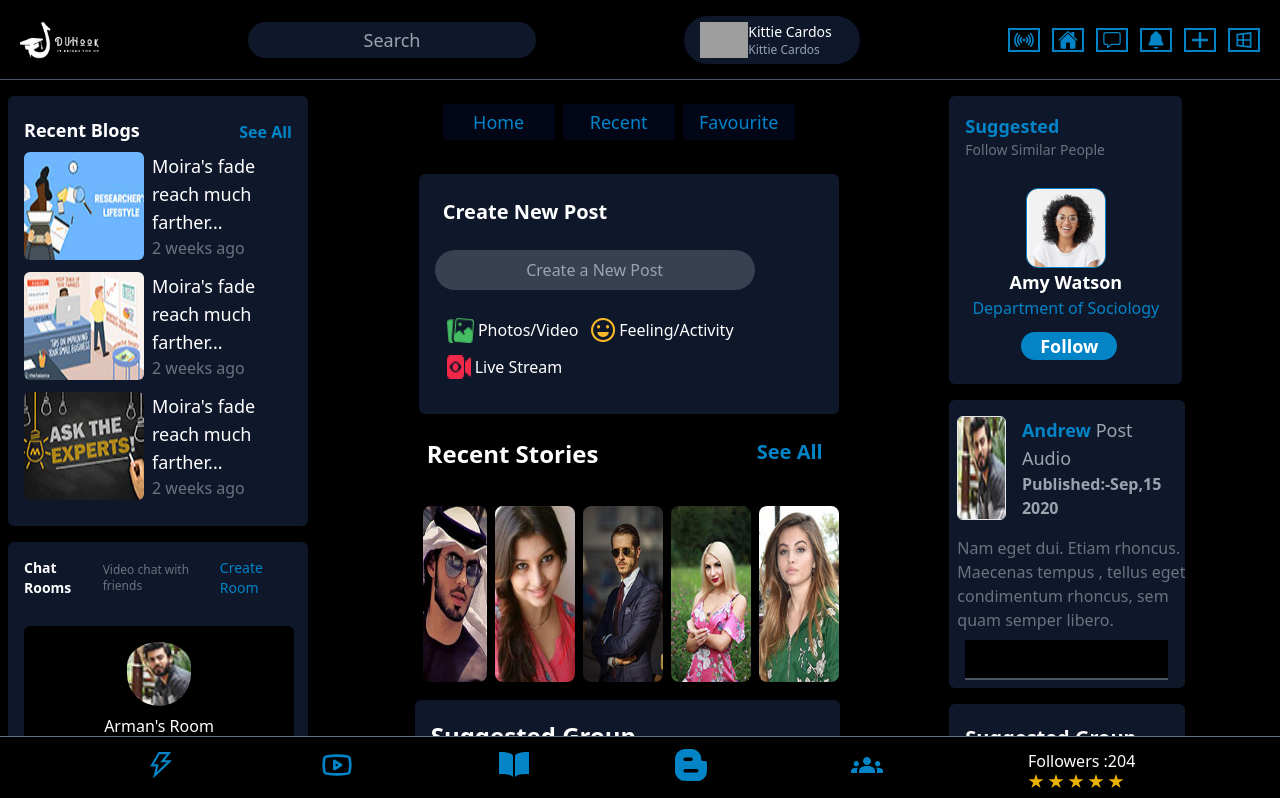
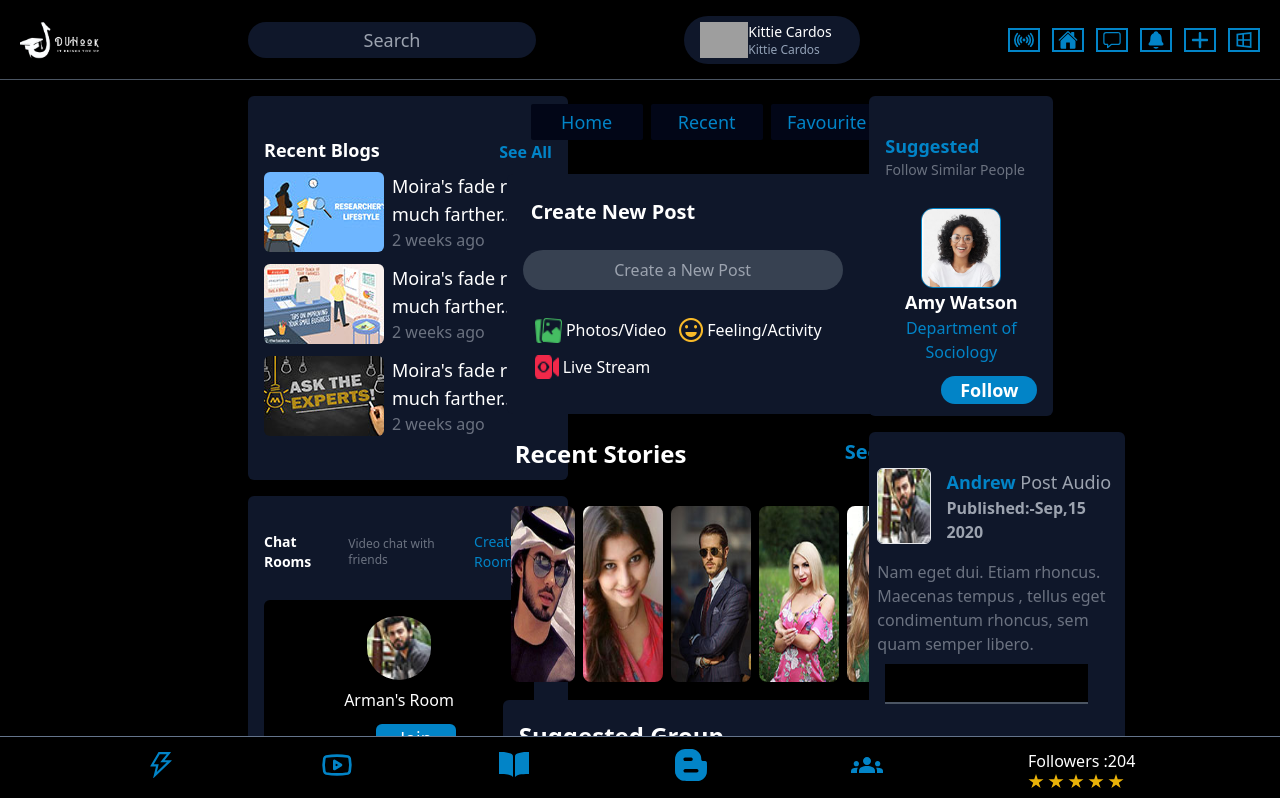
Before and after one commit to s4bbi/duhook, a React (Vite) app: page / in a window 1280 px wide. Shown: the top 798 px of the page. Built offline with nearby package versions, Linux system fonts and the light colour scheme; grey boxes are pictures that could not be loaded.

Commit message:
mdg-test

```diff
--- a/src/pages/CompanyHome.jsx
+++ b/src/pages/CompanyHome.jsx
@@ -70,7 +70,7 @@ const CompanyHome = () => {
       </div>
       <div className='flex flex-col sm:flex-row sm:justify-center'>
       <div className='pt-14 px-4 '>
-        <div className='bg-white h-[150px] w-[395px] rounded-lg p-5 sm:w-[290px] sm:h-[200px]'>
+        <div className='bg-white h-[150px] w-[395px] rounded-lg p-5 sm:w-[290px] sm:h-[200px] md:w-[405px] md:h-[150px]'>
           <div className='flex'>
             <div className='h-12 bg-sky-600 w-24 m-2 p-2 rounded-md'>
             <IoMdCheckboxOutline className='h-8 w-6'/>
@@ -86,7 +86,7 @@ const CompanyHome = () => {
         </div>
 
         <div className='pt-14 px-4'>
-        <div className='bg-white h-[150px] w-[395px] rounded-lg p-5 sm:w-[290px] sm:h-[200px]'>
+        <div className='bg-white h-[150px] w-[395px] rounded-lg p-5 sm:w-[290px] sm:h-[200px] md:w-[405px] md:h-[150px]'>
         <div className='flex'>
             <div className='h-12 bg-sky-600 w-24 m-2 p-2 rounded-md'>
             <FaRegCirclePlay className='h-8 w-6'/>
@@ -103,7 +103,7 @@ const CompanyHome = () => {
         </div>
 
         <div className='pt-14 px-4'>
-        <div className='bg-white h-[150px] w-[395px] rounded-lg p-5 sm:w-[290px] sm:h-[200px]'>
+        <div className='bg-white h-[150px] w-[395px] rounded-lg p-5 sm:w-[290px] sm:h-[200px] md:w-[405px] md:h-[150px]'>
         <div className='flex'>
             <div className='h-12 bg-sky-600 w-24 m-2 p-2 rounded-md'>
             <FaRegClock className='h-8 w-6'/>
@@ -157,27 +157,25 @@ const CompanyHome = () => {
           <div className='sm:flex sm:justify-'>
           <div className='pt-4 px-4'>
         <HiLightBulb className='w-14 h-14 text-sky-600 sm:w-24 sm:h-24'/>
-        <h1 className='text-2xl sm:text-6xl sm:py-5'>Measure Your Scientific impact</h1>
+        <h1 className='text-2xl sm:text-5xl sm:py-5'>Measure Your Scientific impact</h1>
         <h1 className='text-gray-400 sm:text-2xl'>Get an depth stats on whole been reading your work and keep track of your citations</h1>
         </div>
         <div>
 
         </div>
         <div className='pt-6 px-4 border-4 border-dotted pb-6 my-5 mx-5 border-sky-600 rounded-md'>
-          <img src={avatar01} className='rounded-md sm:w-[690px]'></img>
+          <img src={avatar01} className='rounded-md sm:w-[450px] '></img>
           </div>
-
-
           </div>
           <div className='sm:flex sm:justify-between'>
           <div className='pt-6 px-4 border-4 border-dotted pb-6 mt-5 mx-5 border-sky-600 rounded-md '>
-          <img src={avatar02} className='rounded-md sm:w-[800px]'></img>
+          <img src={avatar02} className='rounded-md sm:w-[600px]'></img>
         </div>
         <div>
         <div className='mt-4'>
           <BiSolidNetworkChart className='w-16 h-10 text-sky-600 sm:w-24 sm:h-24'/>
         </div>
-        <h1 className='text-5xl m-4'>Connect with Your scientific Community</h1>
+        <h1 className='sm:text-5xl m-4 '>Connect with Your scientific Community</h1>
 
         <div className='flex flex-row flex-wrap gap-2 m-4 sm:py-4'>
           <button className='btn rounded-3xl border-sky-600 border-2 w-fit h-10 text-md px-4'>Engineering</button>
@@ -203,20 +201,20 @@ const CompanyHome = () => {
             <h1 className="underline text-lg font-semibold sm:font-medium sm:text-2xl">Join our community of scientist</h1>
             <button className="btn rounded-full w-32 sm:w-40 sm:mt-4 sm:h-12 bg-sky-600 border-2 border-blue-500 text-white h-8 cursor-pointer hover:rounded-md hover:bg-sky-600 hover:text-white text-lg pb-2 mt-2 font-medium">Join Free Now</button>
         </div>
-        <div className='sm:h-[500px] h-80 sm:my-10'>
+        <div className='sm:h-[500px] h-80 sm:my-10 '>
           <img src={parallel} className='sm:h-[500px] h-80 object-cover' alt="" />
         </div>
         <h1 className='text-center text-xl my-4 sm:text-5xl'>Recent Events</h1>
         <h1 className='text-slate-400 text-center sm:text-lg'>Our Recent News about the events</h1>
-        <div className='pt-6 px-4 border-2 pb-6 mt-5 mx-5 border-white rounded-md'>
-          <img src={blog} className='rounded-md sm:w-[930px]'></img>
-          <div className='flex gap-2 p-2 text-slate-400'>
+        <div className='pt-6 px-4 border-2 pb-6 mt-5 mx-5 border-white rounded-md '>
+          <img src={blog} className='rounded-md sm:w-[930px] mx-auto'></img>
+          <div className='flex gap-2 p-2 text-slate-400 md:justify-center'>
             <img src={post} className='rounded-full h-10 w-10 border '></img>
             <h1 className='text-lg sm:text-xl'>Saden joe </h1>
             <GoHeartFill className='w-10 h-6 sm:w-10 sm:h-8'/>
             <h1 className='text-lg sm:text-xl'>1.3k</h1>
           </div>
-          <div className='flex gap-2 p-2 text-slate-400'>
+          <div className='flex gap-2 p-2 text-slate-400 md:justify-center'>
             <div className='w-12 sm:w-16 sm:h-14 sm:pt-5 bg-sky-600 text-center text-white rounded-md border-b-2 border-dotted'>06 Aug</div>
             <h1 className='text-sky-600 mt-2'>Oddo is coming to Dubai in 2020</h1>
           </div>
--- a/src/pages/Homepage.jsx
+++ b/src/pages/Homepage.jsx
@@ -27,14 +27,14 @@ import Suggested from "../assets/Images/speak-1.jpg";
 const Homepage = () => {
   return (
     <div className="w-full h-[100%] bg-black py-4 flex flex-wrap gap-4 items-center text-white ">
-      <div className="sm:grid sm:grid-cols-3">
+      <div className="sm:grid sm:grid-cols-3 md:mx-60">
       <div className="flex flex-wrap flex-col ">
-      <div className="bg-slate-900 w-[360px] h-[340px] rounded-md p-4  mx-auto sm:w-[300px] sm:h-[430px] sm:mx-2">
+      <div className="bg-slate-900 w-[360px] h-[340px] rounded-md p-4  mx-auto sm:w-[300px] sm:h-[430px] sm:mx-2 md:w-80 md:h-96 md:py-9">
         <div className="flex justify-between">
         <h1 className="py-1 text-white font-semibold text-lg">Recent Blogs</h1>
         <h1 className="text-sky-600 py-2 font-semibold cursor-pointer">See All</h1>
         </div>
-        <div className="flex gap-2 pb-3">
+        <div className="flex gap-2 pb-3 ">
         <img src={blog01} className="rounded-md"/>
         <div>
           <h1 className="text-white text-lg">Moira's fade reach much farther...</h1>
@@ -57,7 +57,7 @@ const Homepage = () => {
         </div>
         </div>
         </div>
-        <div className="bg-slate-900 w-[360px] h-64 rounded-md p-4 sm:w-[300px] sm:h-72 sm:mx-2 mx-auto my-4">
+        <div className="bg-slate-900 w-[360px] h-64 rounded-md p-4 sm:w-[300px] sm:h-72 sm:mx-2 mx-auto my-4 md:w-80 md:h-80 md:py-9">
         <div className="flex gap-2">
           <h1 className=" text-white font-semibold text-sm">Chat Rooms</h1>
           <h1 className="text-gray-500 text-xs pt-1">Video chat with friends</h1>
@@ -79,7 +79,7 @@ const Homepage = () => {
 
 
       </div>
-        <div className="flex flex-wrap flex-col">
+        <div className="flex flex-wrap flex-col md:pl-2">
         <div className="flex gap-2 m-2 sm:w-[400px] sm:h-[50px] sm:ml-4 mx-auto">
           <button className="btn rounded-sm w-24 sm:w-28 bg-slate-950 text-sky-600 h-9 cursor-pointer hover:rounded-md hover:bg-sky-600 hover:text-white text-lg">Home</button>
           <button className="btn rounded-sm w-24 sm:w-28 bg-slate-950 text-sky-600 h-9 cursor-pointer hover:rounded-md hover:bg-sky-600 hover:text-white text-lg">Recent</button>
@@ -139,8 +139,8 @@ const Homepage = () => {
 
         </div>
         <div className="flex flex-wrap">
-        <div className="bg-slate-900 w-[360px] h-72 rounded-md p-4 sm:w-[233px] sm:ml-24 sm:mb-0 mx-auto">
-      <div className="flex gap-2">
+        <div className="bg-slate-900 w-[360px] h-72 rounded-md p-4 sm:w-[233px] sm:ml-24 sm:mb-0 mx-auto md:w-80 md:h-80 md:py-9">
+      <div className="flex gap-2 ">
         <div className="">
           <h1 className="text-sky-600 font-semibold text-lg">Suggested</h1>
           <h1 className="text-sm cursor-pointer text-gray-500">Follow Similar People</h1>
@@ -152,7 +152,7 @@ const Homepage = () => {
         <button className="btn w-20 h-7 rounded-3xl bg-sky-600 text-white text-lg  ml-32 mt-3 cursor-pointer hover:bg-sky-700 font-semibold sm:ml-14 sm:w-24">Follow</button>
         </div>
 
-        <div className="bg-slate-900 w-[360px] h-60 rounded-md p-4 px-2 sm:w-[236px] sm:h-72 sm:ml-24 sm:mb-4 mx-auto my-4">
+        <div className="bg-slate-900 w-[360px] h-60 rounded-md p-4 px-2 sm:w-[236px] sm:h-72 sm:ml-24 sm:mb-4 mx-auto my-4 md:w-80 md:h-80 md:py-9">
         <div className="flex justify-between ">
         <div className="flex gap-4 ">
         <img src={Profile01} className="w-14 rounded-full sm:rounded-md sm:w-14 sm:border"></img>
@@ -175,7 +175,7 @@ const Homepage = () => {
 
 
         </div>
-        <div className="bg-slate-900 w-[360px] h-72 rounded-md p-4  sm:w-[236px] sm:h-72 sm:ml-24 sm:mb-2 mx-auto">
+        <div className="bg-slate-900 w-[360px] h-72 rounded-md p-4  sm:w-[236px] sm:h-72 sm:ml-24 sm:mb-2 mx-auto md:w-[550px] md:h-72 md:py-5">
       <div className="">
         <h1 className="py-1 text-white font-bold text-xl">Suggested Group</h1>
         <div className="py-3">
```
